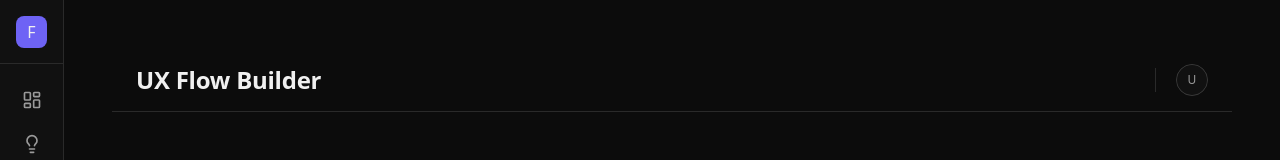
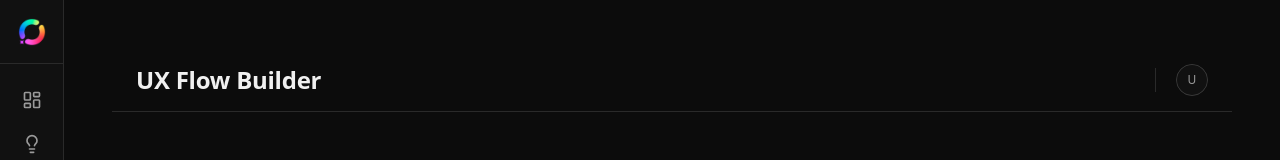
Before and after one commit to rakibulism/bulup, a Next.js app: page /flows in a window 1280 px wide. Both pictures are taken after a click on the button 119 px from the left and 776 px from the top of the page. Shown: the top 160 px of the page. Built offline with nearby package versions, Linux system fonts and the light colour scheme.

Commit message:
style: standardize Bulup logo across the app and setup favicon

```diff
--- a/app/layout.tsx
+++ b/app/layout.tsx
@@ -15,6 +15,11 @@ const jetBrainsMono = JetBrains_Mono({
 export const metadata: Metadata = {
   title: "Bulup — Product Intelligence Platform",
   description: "Think before you build. Bulup turns raw ideas into structured product systems.",
+  icons: {
+    icon: "/favicon.png",
+    shortcut: "/favicon.png",
+    apple: "/favicon.png",
+  },
 };
 
 export default function RootLayout({
--- a/components/layout/marketing-footer.tsx
+++ b/components/layout/marketing-footer.tsx
@@ -2,6 +2,8 @@
 
 import Link from 'next/link'
 import { Github, Twitter } from 'lucide-react'
+
+import Image from 'next/image'
 
 export function MarketingFooter() {
   return (
@@ -10,9 +12,13 @@ export function MarketingFooter() {
         <div className="grid grid-cols-2 md:grid-cols-4 gap-12 mb-16">
           <div className="col-span-2 md:col-span-1 flex flex-col items-start">
             <Link href="/" className="font-medium text-lg tracking-tight flex items-center gap-2 mb-4">
-               <div className="w-5 h-5 bg-l-primary rounded-sm flex items-center justify-center opacity-80">
-                <div className="w-2 h-2 bg-l-background rounded-full" />
-              </div>
+              <Image
+                src="/logo.png"
+                alt="Bulup Logo"
+                width={24}
+                height={24}
+                className="rounded-sm opacity-80"
+              />
               bulup
             </Link>
             <p className="text-sm text-l-muted-foreground mt-2 max-w-xs">
--- a/components/layout/marketing-navbar.tsx
+++ b/components/layout/marketing-navbar.tsx
@@ -4,7 +4,7 @@ import Link from 'next/link'
 import { Button } from '@/components/ui/button'
 import { useState, useEffect } from 'react'
 
-import { SignedIn, SignedOut } from "@clerk/nextjs"
+import Image from 'next/image'
 
 export function MarketingNavbar() {
   const [scrolled, setScrolled] = useState(false)
@@ -28,9 +28,13 @@ export function MarketingNavbar() {
       <div className="max-w-7xl mx-auto px-6 h-16 flex items-center justify-between">
         <div className="flex items-center gap-8">
           <Link href="/" className="font-medium text-lg tracking-tight flex items-center gap-2 text-l-foreground">
-            <div className="w-5 h-5 bg-l-primary rounded-sm flex items-center justify-center">
-              <div className="w-2 h-2 bg-l-background rounded-full" />
-            </div>
+            <Image
+              src="/logo.png"
+              alt="Bulup Logo"
+              width={24}
+              height={24}
+              className="rounded-sm"
+            />
             bulup
           </Link>
           <nav className="hidden md:flex items-center gap-6 text-sm text-l-muted-foreground font-medium">
--- a/components/layout/sidebar.tsx
+++ b/components/layout/sidebar.tsx
@@ -28,6 +28,8 @@ const navItems = [
   { label: "Handoff", icon: FileOutput, href: "/handoff" },
 ]
 
+import Image from "next/image"
+
 export function Sidebar() {
   const [isCollapsed, setIsCollapsed] = React.useState(false)
   const pathname = usePathname()
@@ -43,16 +45,26 @@ export function Sidebar() {
         <div className="flex h-16 items-center border-b border-border-default px-4 justify-between">
           {!isCollapsed && (
             <Link href="/dashboard" className="flex items-center gap-2 font-bold text-text-primary">
-              <div className="h-8 w-8 rounded-lg bg-brand-default flex items-center justify-center text-text-primary">
-                F
-              </div>
+              <Image
+                src="/logo.png"
+                alt="Bulup Logo"
+                width={28}
+                height={28}
+                className="rounded-sm"
+              />
               <span>BULUP</span>
             </Link>
           )}
           {isCollapsed && (
-             <div className="h-8 w-8 rounded-lg bg-brand-default flex items-center justify-center text-text-primary mx-auto">
-                F
-             </div>
+            <div className="mx-auto">
+              <Image
+                src="/logo.png"
+                alt="Bulup Logo"
+                width={28}
+                height={28}
+                className="rounded-sm"
+              />
+            </div>
           )}
         </div>
 
```
Also changed, not shown: public/favicon.png (renamed from favicon.png), public/logo.png (renamed from logo.png).
